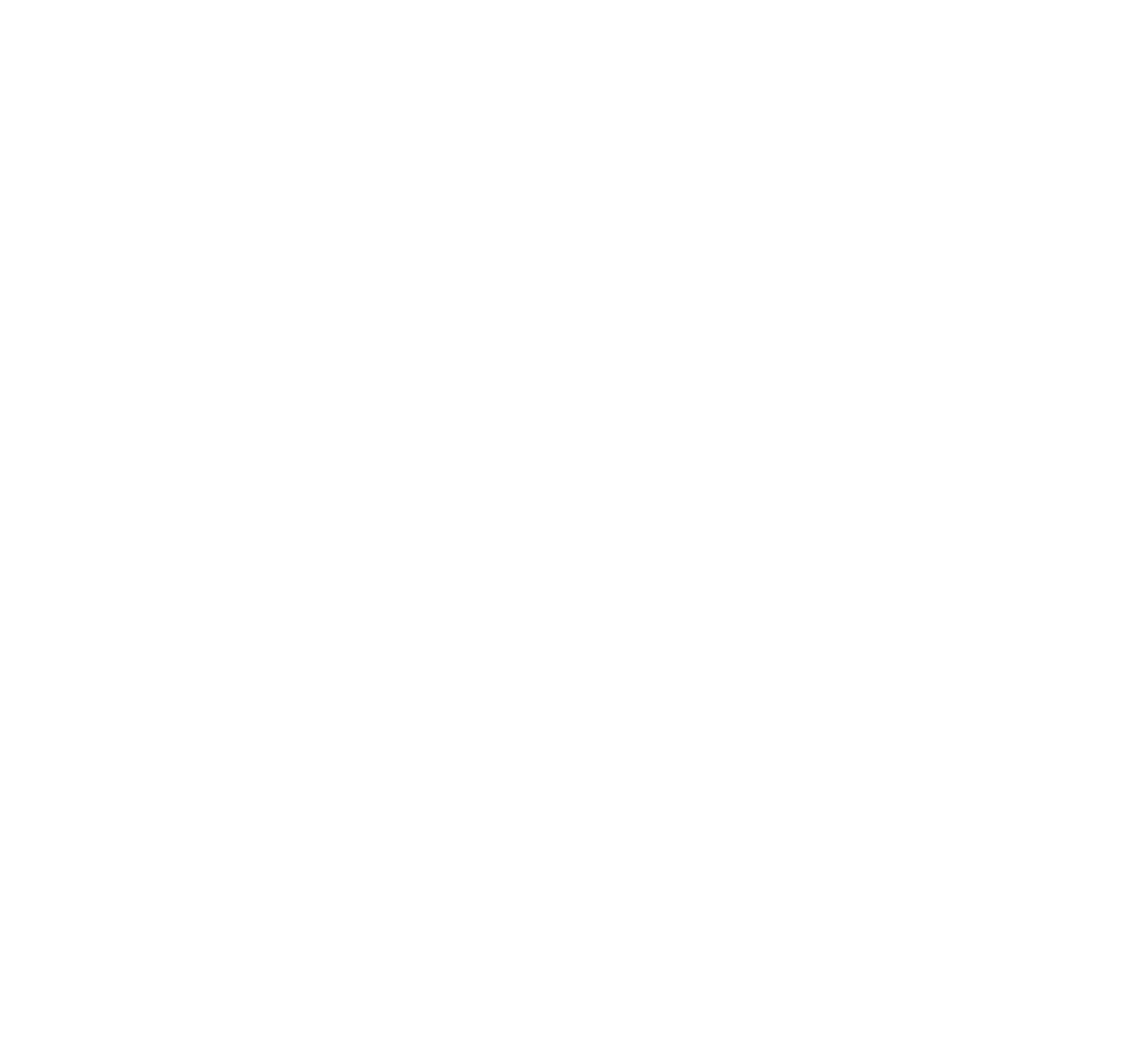
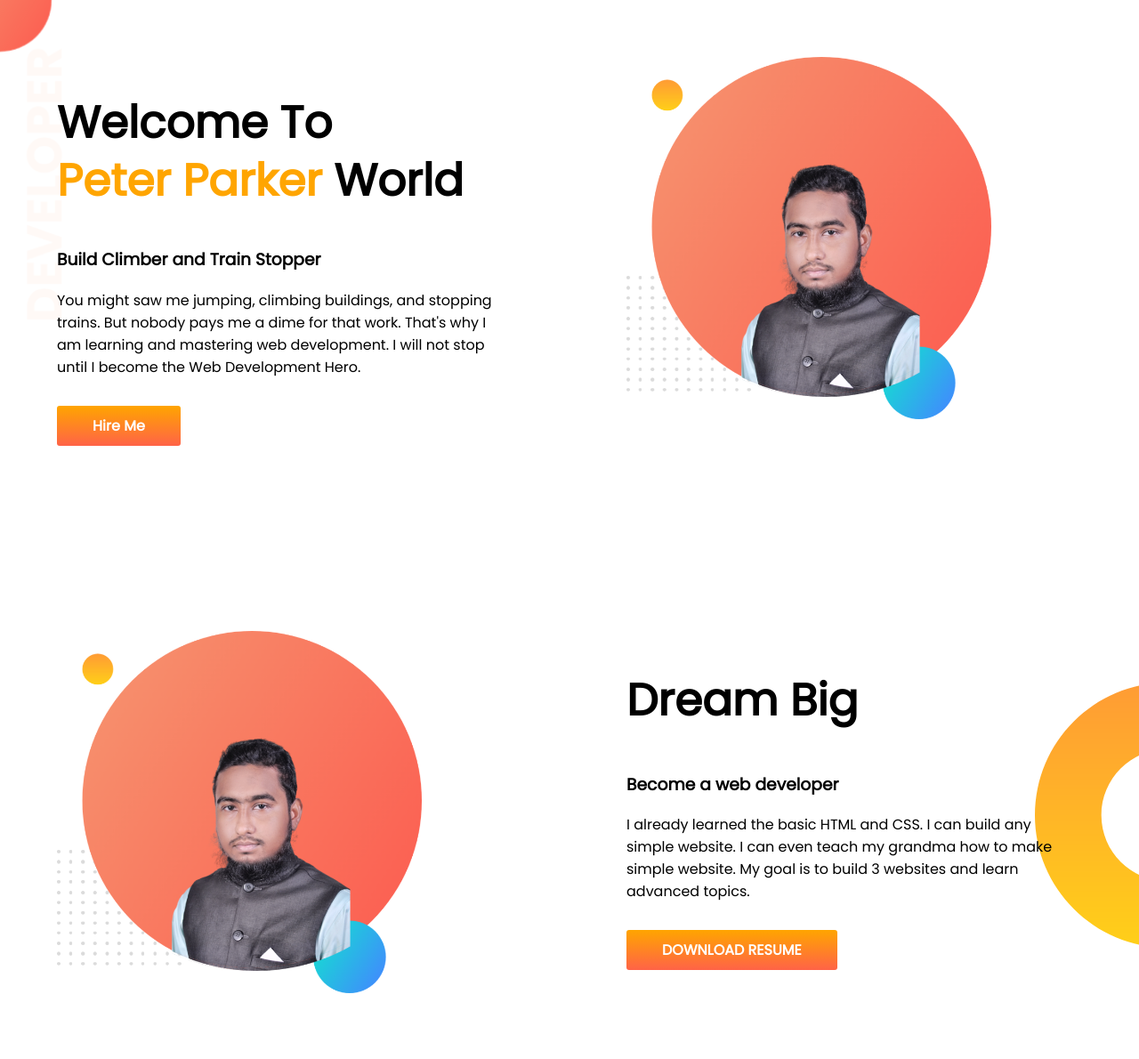
Before and after one commit to webservice96/portfolio.me, a plain HTML site: page index.html in a window 1280 px wide. Shown: the whole page at 89% size. Before the commit the page ends 800 px from the top, so only its background shows below. Drawn offline with Linux system fonts and the light colour scheme.

Commit message:
hero and dream-big section complete

```diff
--- a/index.html
+++ b/index.html
@@ -5,9 +5,34 @@
     <meta http-equiv="X-UA-Compatible" content="IE=edge">
     <meta name="viewport" content="width=device-width, initial-scale=1.0">
     <title>Portfoli Me</title>
+    <link rel="preconnect" href="https://fonts.googleapis.com">
+    <link rel="preconnect" href="https://fonts.gstatic.com" crossorigin>
+    <link href="https://fonts.googleapis.com/css2?family=Poppins&display=swap" rel="stylesheet">
     <link rel="stylesheet" href="style.css">
 </head>
 <body>
+    <section class="top-banner">
+        <div class="half-width">
+            <h1 class="orange-color">Welcome To <br/> <span>Peter Parker</span> World </h1>
+            <h3>Build Climber and Train Stopper</h3>
+            <p>You might saw me jumping, climbing buildings, and stopping trains. But nobody pays me a dime for that work. That's why I am learning and mastering web development. I will not stop until I become the Web Development Hero.</p>
+            <a class="hireme-link" href="#" target="_blank" rel="noopener noreferrer">Hire Me</a>
+        </div>
+        <div class="half-width">
+            <img src="images/helal-uddin-hero-1.png" alt="">
+        </div>
+    </section>
 
+    <section class="dream-big">
+        <div class="half-width">
+            <img src="images/helal-uddin-hero-1.png" alt="">
+        </div>
+        <div class="half-width">
+            <h1>Dream Big</h1>
+            <h3>Become a web developer</h3>
+            <p>I already learned the basic HTML and CSS. I can build any simple website. I can even teach my grandma how to make simple website. My goal is to build 3 websites and learn advanced topics.</p>
+            <a class="hireme-link" href="#" target="_blank" rel="noopener noreferrer">DOWNLOAD RESUME</a>
+        </div>
+    </section>
 </body>
 </html>
--- a/style.css
+++ b/style.css
@@ -0,0 +1,46 @@
+body{
+    font-family: 'Poppins', sans-serif;
+    margin: 0%;
+}
+h1{
+    font-size: 50px;
+}
+.orange-color{
+    line-height: 1.3;
+}
+.orange-color span{
+    color: orange;
+}
+section{
+    display: flex;
+    margin-bottom: 80px;
+}
+
+.top-banner{
+    background-image: url('./images/top-banner.png');
+    background-repeat: no-repeat;
+}
+.half-width{
+    width: 50%;
+    padding: 5%;
+}
+.half-width img{
+    width: 80%;
+}
+
+.hireme-link{
+    text-decoration: none;
+    background-image: linear-gradient(orange, tomato);
+    padding: 10px 40px;
+    color: #fff;
+    border-radius: 3px;
+    font-weight: 700;
+    margin-top: 15px;
+    display: inline-block;
+}
+
+.dream-big{
+    background-image:url(images/dream-bg.png);
+    background-repeat: no-repeat;
+    background-position: right;
+}
```
Also changed, not shown: images/dream-bg.png (added), images/exp-bg.png (added), images/helal-uddin-hero-1.png (added), images/helal.png (added), images/my-bg.png (added), images/my-bg2.png (added), images/top-banner.png (added).
